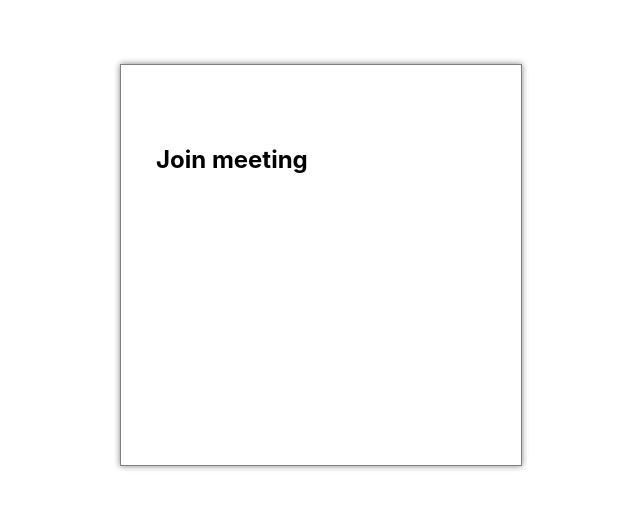
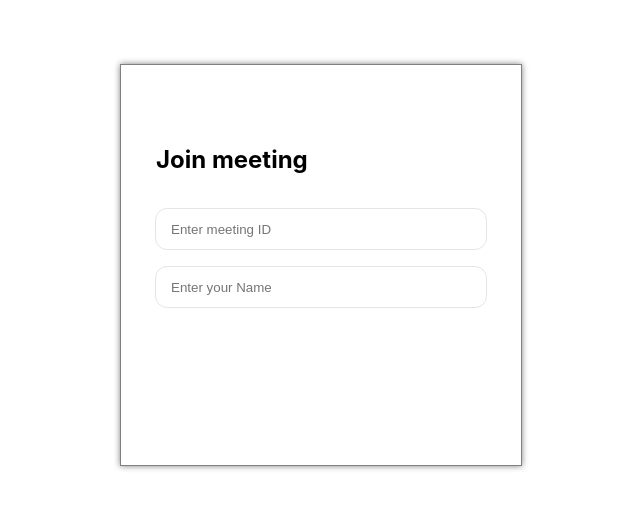
Before and after one commit to NatiEfraim/paris-app, a React (Create React App) app: page /join-room in a window 1280 px wide. Shown: the part 135-644 px from the top of the page, without its empty margins (319-959 px from the left). Built offline with nearby package versions, Linux system fonts and the light colour scheme.

Commit message:
Adding input value

```diff
--- a/src/IntroductionPage/IntroductionPage.js
+++ b/src/IntroductionPage/IntroductionPage.js
@@ -1,11 +1,18 @@
-import React from 'react';
+import React, { useEffect } from 'react';
 import logo from "../resources/images/logo.png";
+import ConnectingButtons from './ConnectingButtons';
+import { setIsRoomHost } from '../store/action';
+import { connect } from 'react-redux';
 import "./IntroductionPage.css";
-import ConnectingButtons from './ConnectingButtons';
+
+const IntroductionPage = ({setIsRoomHostAction}) => {
 
 
+  useEffect(()=>{
+    setIsRoomHostAction(false)
+  });
 
-const IntroductionPage = (props) => {
+
   return (
     <div className="introduction_page_container">
       <div className="introduction_page_panel">
@@ -16,4 +23,11 @@ const IntroductionPage = (props) => {
   );
 };
 
-export default IntroductionPage;
+const mapActionsToProps = (dispatch) => {
+  return {
+    setIsRoomHostAction: (isRoomHost) => dispatch(setIsRoomHost(isRoomHost)),
+  };
+};
+
+
+export default connect(null,mapActionsToProps)(IntroductionPage);
--- /dev/null
+++ b/src/JoinRoomPage/JoinRoomContent.js
@@ -0,0 +1,44 @@
+import React, { useState } from 'react';
+import JoinRoomInputs from './JoinRoomInputs';
+import { connect } from "react-redux";
+
+
+
+
+
+
+const JoinRoomContent = (props) => {
+      // Destructuring props to get the state values and update functions
+
+    const {isRoomHost} = props;
+
+
+  // State Hooks to manage input values
+  const [roomIdValue, setRoomIdValue] = useState(''); // State to manage the room ID
+  const [nameValue, setNameValue] = useState('');     // State to manage the user's name
+
+
+    return (
+        <>
+            <JoinRoomInputs
+      roomIdValue={roomIdValue}          // Passing down the roomIdValue state
+      setRoomIdValue={setRoomIdValue}    // Passing down the function to update roomIdValue
+      nameValue={nameValue}              // Passing down the nameValue state
+      setNameValue={setNameValue}        // Passing down the function to update nameValue
+      isRoomHost={isRoomHost}            // Assuming `isRoomHost` will be passed as a prop
+
+
+            />
+        </>
+    );
+
+
+
+};
+const mapStoreStateToProps = (state) => {
+    return {
+      ...state,
+    };
+  };
+
+export default connect(mapStoreStateToProps)(JoinRoomContent) ;
--- /dev/null
+++ b/src/JoinRoomPage/JoinRoomInputs.js
@@ -0,0 +1,65 @@
+import React from 'react';
+
+
+
+// First Functional Component: Input
+
+const Input = ({ placeholder, value, changeHandler }) => {
+    return (
+      <input
+        value={value}
+        onChange={changeHandler}
+        className="join_room_input"
+        placeholder={placeholder}
+      />
+    );
+  };
+
+
+// Second Functional Component: JoinRoomInputs
+
+const JoinRoomInputs = (props) => {
+      // Destructuring props to get the state values and update functions
+
+    const { roomIdValue, setRoomIdValue, nameValue, setNameValue, isRoomHost } =
+    props;
+
+
+      // Function to handle changes in the room ID input field
+
+    const handleRoomIdValueChange = (event) => {
+        setRoomIdValue(event.target.value);
+      };
+
+
+        // Function to handle changes in the name input field
+
+      const handleNameValueChange = (event) => {
+        setNameValue(event.target.value);
+      };
+
+
+
+
+    return (
+        <div className='join_room_inputs_container'>
+
+        {/* Using the Input component for the Room ID input */}
+
+    {  !isRoomHost &&  (< Input
+          placeholder="Enter meeting ID"
+          value={roomIdValue}
+          changeHandler={handleRoomIdValueChange}
+        />)  }
+
+              {/* Using the Input component for the Name input */}
+              <Input
+        placeholder="Enter your Name"
+        value={nameValue}
+        changeHandler={handleNameValueChange}
+      />
+        </div>
+    );
+};
+
+export default JoinRoomInputs;
--- a/src/JoinRoomPage/JoinRoomPage.js
+++ b/src/JoinRoomPage/JoinRoomPage.js
@@ -3,6 +3,7 @@ import { useLocation } from "react-router-dom";
 import { connect } from "react-redux";
 import { setIsRoomHost } from '../store/action';
 import JoinRoomTitle from './JoinRoomTitle';
+import JoinRoomContent from './JoinRoomContent';
 
 import "./JoinRoomPage.css";
 
@@ -27,6 +28,7 @@ const JoinRoomPage = (props) => {
         <div className="join_room_page_container">
         <div className="join_room_page_panel">
           <JoinRoomTitle isRoomHost={isRoomHost} />
+          <JoinRoomContent/>
 
         </div>
       </div>
```
